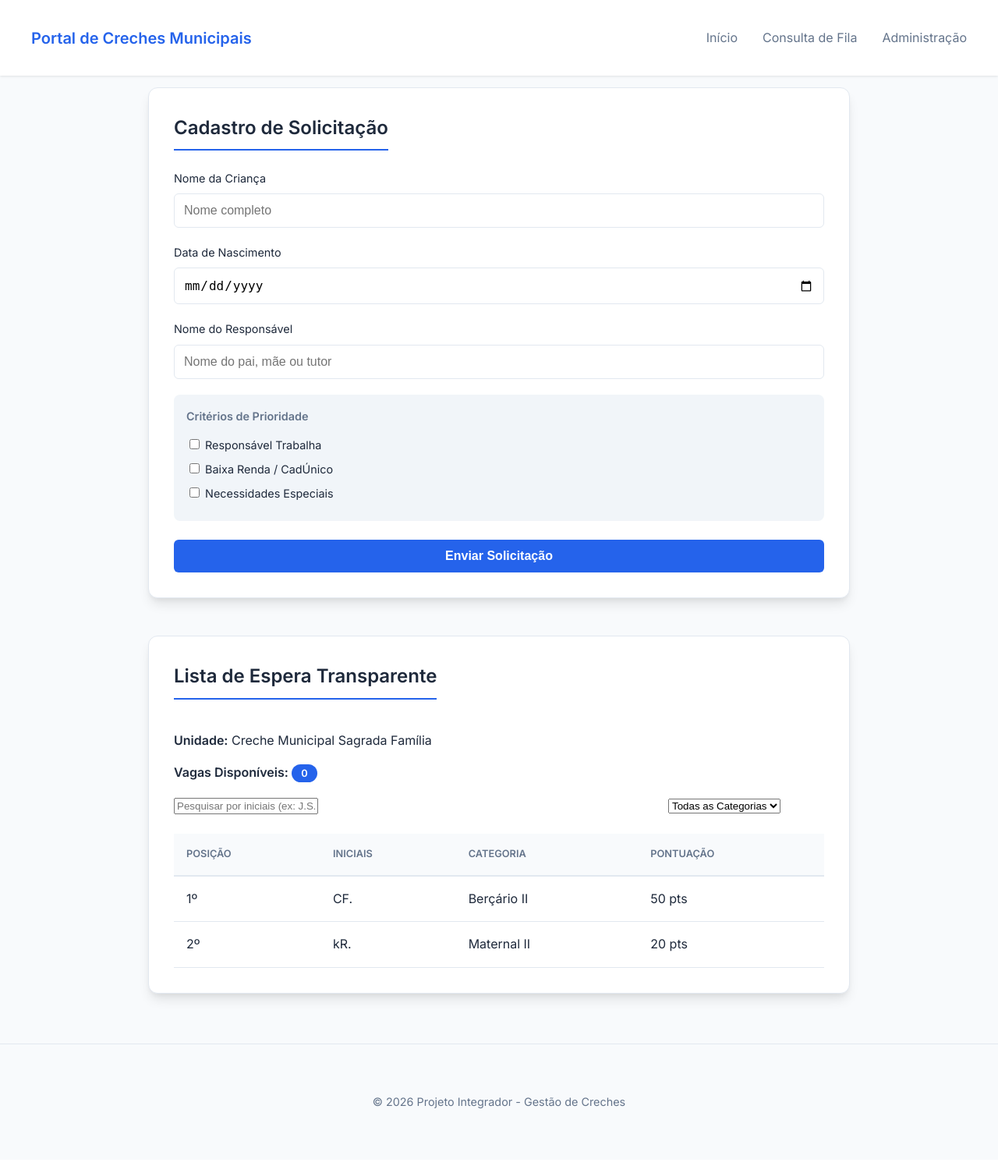
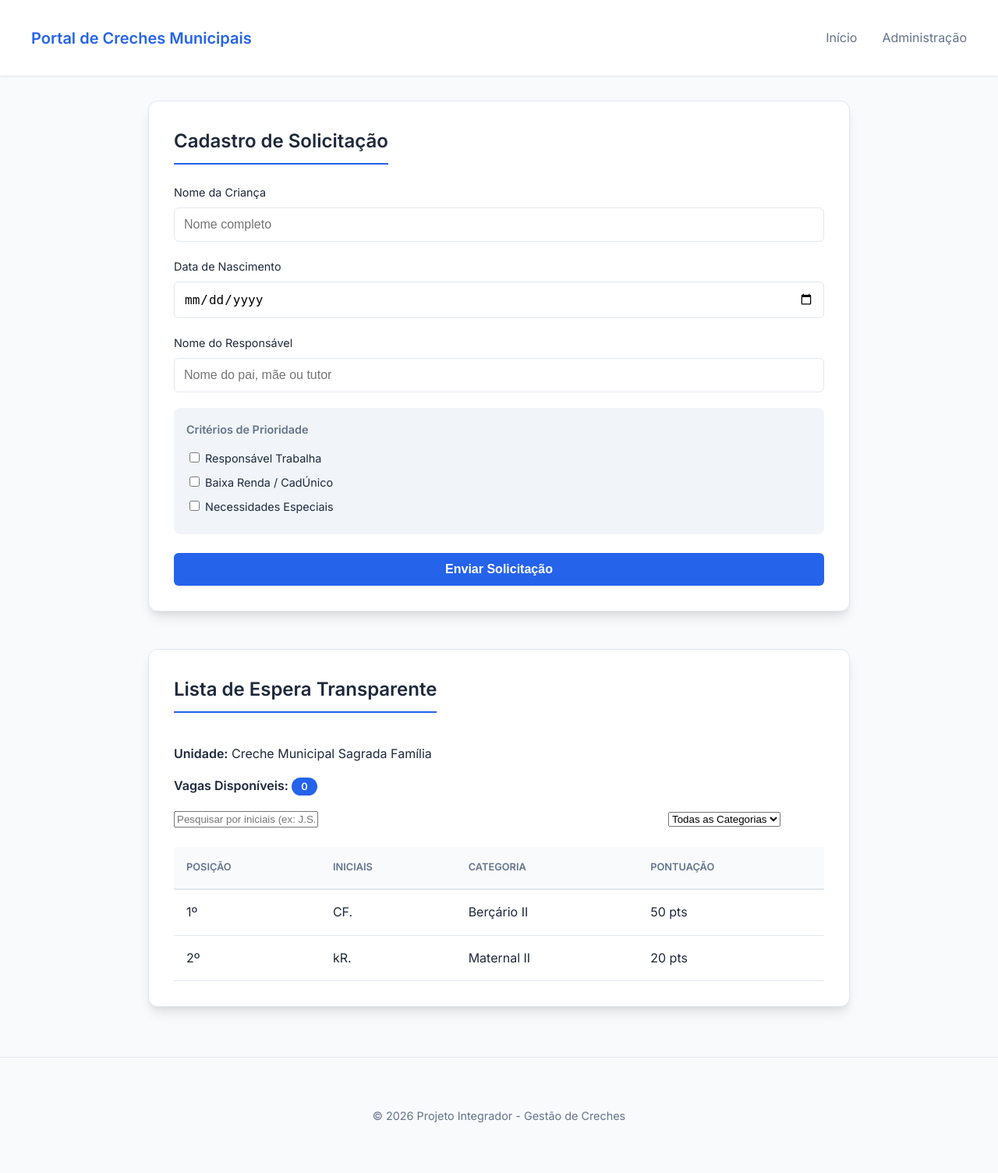
Before and after one commit to Mgrpoisom/projeto_integrador, a Flask app: page / in a window 1280 px wide. Shown: the whole page at 78% size. Before the commit the page ends 1422 px from the top, so only its background shows below. Run offline with Flask 3, Linux system fonts and the light colour scheme; data comes from the database, SQL or seed files in the repository.

Commit message:
UI: Reverted to side-by-side layout and simplified navigation menu

```diff
--- a/static/css/style.css
+++ b/static/css/style.css
@@ -19,18 +19,12 @@ body {
     color: #1e293b;
     margin: 0;
     line-height: 1.6;
-    padding-top: 80px; /* Espaço para o header fixo */
 }
 
 header {
     background-color: #ffffff;
     box-shadow: 0 1px 3px rgba(0,0,0,0.1);
     padding: 1rem 0;
-    position: fixed;
-    top: 0;
-    left: 0;
-    right: 0;
-    z-index: 1000;
 }
 
 nav {
--- a/templates/index.html
+++ b/templates/index.html
@@ -12,8 +12,7 @@
         <nav>
             <h1>Portal de Creches Municipais</h1>
             <ul>
-                <li><a href="#cadastroSection">Início</a></li>
-                <li><a href="#filaSection">Consulta de Fila</a></li>
+                <li><a href="/">Início</a></li>
                 <li><a href="/admin">Administração</a></li>
             </ul>
         </nav>
```
